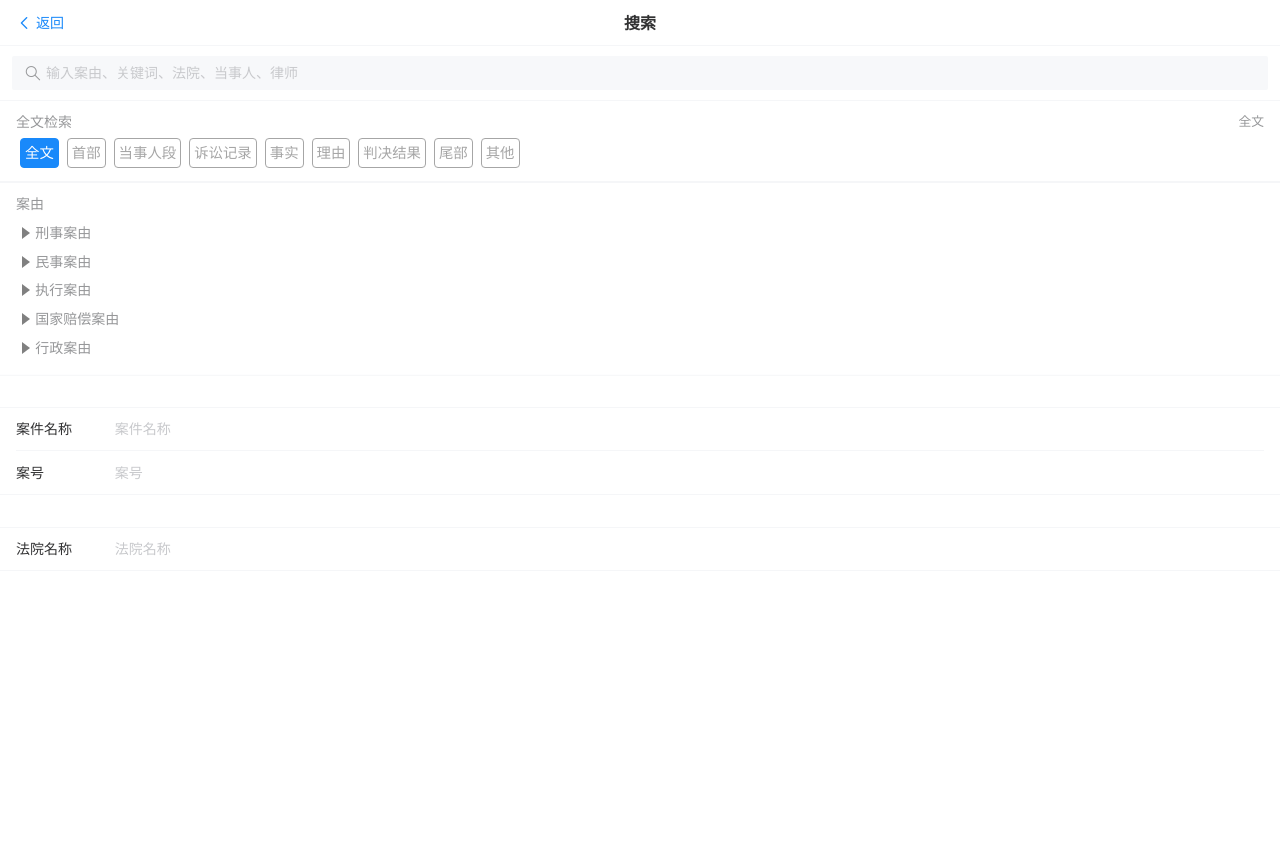
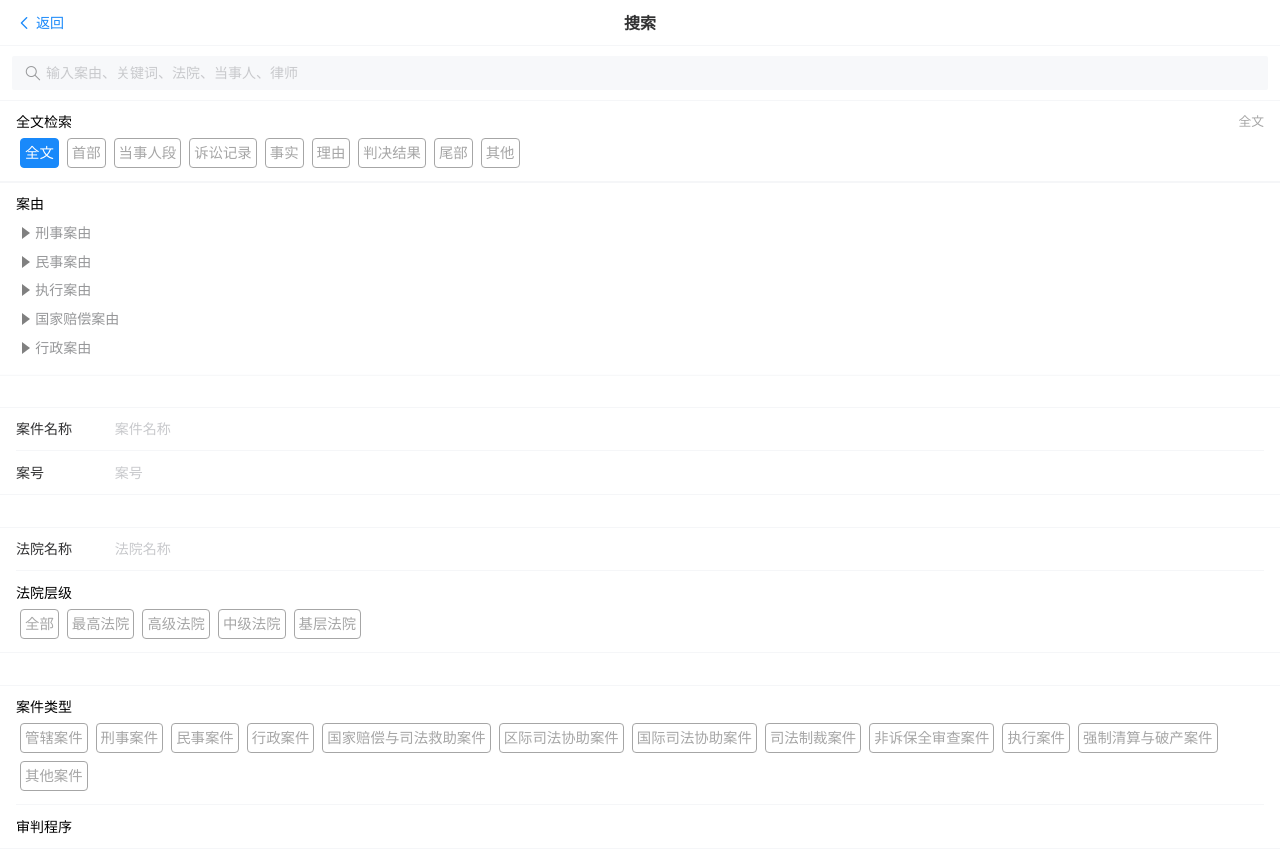
Before and after one commit to Jardaliao/wenshu, a Vue app in the folder wenshu-web/: page /search in a window 1280 px wide. Before the commit the page ends 800 px from the top, so only its background shows below. Built offline with nearby package versions, Linux system fonts and the light colour scheme.

Commit message:
搜索页到第八项

```diff
--- a/wenshu-web/src/main.js
+++ b/wenshu-web/src/main.js
@@ -1,5 +1,5 @@
 import { createApp } from 'vue'
-import { Search, NavBar, CellGroup, Cell, Field, TreeSelect, Dialog } from 'vant'
+import { Search, NavBar, CellGroup, Cell, Field, TreeSelect, Dialog, Sticky } from 'vant'
 
 import App from './App.vue'
 import router from './router'
@@ -10,7 +10,7 @@ const app = createApp(App)
 
 app.use(router)
 
-const requiredVant = [Search, NavBar, Field, CellGroup, Cell, TreeSelect, Dialog];
+const requiredVant = [Sticky, Search, NavBar, Field, CellGroup, Cell, TreeSelect, Dialog];
 for (let v of requiredVant) { app.use(v) }
 
 app.mount('#app')
--- a/wenshu-web/src/views/SearchView.vue
+++ b/wenshu-web/src/views/SearchView.vue
@@ -1,6 +1,8 @@
 <template>
-    <van-nav-bar title="搜索" left-arrow="true" left-text="返回" @click-left="goBack"></van-nav-bar>
-    <van-search placeholder="输入案由、关键词、法院、当事人、律师" v-model="query.quanwenjiansuo"></van-search>
+    <van-sticky>
+        <van-nav-bar title="搜索" left-arrow="true" left-text="返回" @click-left="goBack"></van-nav-bar>
+        <van-search placeholder="输入案由、关键词、法院、当事人、律师" v-model="query.quanwenjiansuo"></van-search>
+    </van-sticky>
     <van-cell-group>
         <!-- 1 全文检索 -->
         <van-cell>
@@ -29,7 +31,7 @@
                 </div>
             </div>
             <div class="op-body">
-                <TreeSelect :data="ayTree" :props-custom="{key: 'id', label: 'name', children: 'children'}"
+                <TreeSelect :data="ayTree" :props-custom="{ key: 'id', label: 'name', children: 'children' }"
                     v-on:node-click="selectAnyou" />
             </div>
         </van-cell>
@@ -44,7 +46,53 @@
         <!-- 5 法院名称 -->
         <van-field v-model="query.fayuanmingchen" name="法院名称" label="法院名称" placeholder="法院名称"></van-field>
         <!-- 6 法院层级 -->
-
+        <van-cell>
+            <div class="op-title">
+                <div>法院层级</div>
+                <div class="op-actions">
+                    <span>{{ query.fayuancengjiIndex >= 0 ? fycj[query.fayuancengjiIndex].name : "" }}</span>
+                </div>
+            </div>
+            <div class="op-body">
+                <div v-for="item, index in fycj"
+                    :class="['op-body-item', index === query.fayuancengjiIndex ? 'active' : '']"
+                    @click="setActive('fayuancengjiIndex', index)">
+                    {{ item.name }}
+                </div>
+            </div>
+        </van-cell>
+    </van-cell-group>
+    <van-cell-group title=" ">
+        <!-- 7 案件类型 -->
+        <van-cell>
+            <div class="op-title">
+                <div>案件类型</div>
+                <div class="op-actions">
+                    <span>{{ query.anjianleixingIndex >= 0 ? ajlx[query.anjianleixingIndex].name : "" }}</span>
+                </div>
+            </div>
+            <div class="op-body">
+                <div v-for="item, index in ajlx"
+                    :class="['op-body-item', index === query.anjianleixingIndex ? 'active' : '']"
+                    @click="setActive('anjianleixingIndex', index)">
+                    {{ item.name }}
+                </div>
+            </div>
+        </van-cell>
+        <!-- 8 审判程序 -->
+        <van-cell>
+            <div class="op-title">
+                <div>审判程序</div>
+                <div class="op-actions">
+                    <span>{{ query.shenpanchengxuId ? spcx[query.shenpanchengxuId] : "" }}</span>
+                </div>
+            </div>
+            <div class="op-body">
+                <TreeSelect :data="query.anjianleixingIndex >= 0 ? spcxTrees[ajlx[query.anjianleixingIndex].code] : []"
+                    :props-custom="{ key: 'id', label: 'name', children: 'children' }"
+                    v-on:node-click="selectShenpanchengxu" />
+            </div>
+        </van-cell>
     </van-cell-group>
 </template>
 
@@ -53,27 +101,45 @@ import { ref } from 'vue'
 import { dic } from '../utils/wenshu_dict'
 import TreeSelect from '@/components/TreeSelect.vue'
 
+const goBack = () => history.back()
+
 const query = ref({
     quanwenjiansuo: "",
     quanwenjiansuoIndex: 0,
     anyouId: "",
+    anjianmingchen: "",
+    anhao: "",
+    fayuanmingchen: "",
+    fayuancengjiIndex: -1,
+    anjianleixingIndex: -1,
+    shenpanchengxuId: "",
+    wenshuleixingIndex: -1,
+    cprqStart: '',
+    cprqEnd: '',
+    anlidengjiIndex: -1,
+    gongkaileixingIndex: -1,
+    shenpanrenyuan: "",
+    dangshiren: "",
+    lvsuo: "",
+    lvshi: "",
+    falvyiju: "",
 })
 
-const goBack = () => history.back()
-const qw = ref(dic.qw)
-const setActive = (field, index) => {
-    query.value[field] = index
-}
+const setActive = (field, index) => { query.value[field] = index }
 
-const ayTree = ref(dic.ayTree)
+const qw = dic.qw // 1 全文检索
+const ayTree = dic.ayTree // 2 案由
 const ayValueMap = dic.ayValueMap
-const selectAnyou = ({id, name, children}) => {
-    if (children && children.length) {
+const selectAnyou = ({ id, name, children }) => { query.value.anyouId = id }
+const fycj = dic.fycj // 6 法院层级
+const ajlx = dic.ajlx // 7 案件类型
+const spcx = dic.spcx // 8 审判程序
+const spcxTrees = dic.spcxTrees
+console.log(spcxTrees)
+const selectShenpanchengxu = ({ id, name, children }) => { query.value.shenpanchengxuId = id }
 
-    } else {
-        query.value.anyouId = id;
-    }
-}
+
+
 </script>
 
 <style scoped lang="less">
@@ -85,6 +151,8 @@ const selectAnyou = ({id, name, children}) => {
     display: flex;
     flex-direction: row;
     justify-content: space-between;
+
+    color: black;
 }
 
 .op-title>.op-actions {
@@ -92,6 +160,8 @@ const selectAnyou = ({id, name, children}) => {
     flex-direction: row;
     align-items: center;
     font-size: 0.8rem;
+
+    color: #A6A6A6;
 }
 
 .op-body {
```
